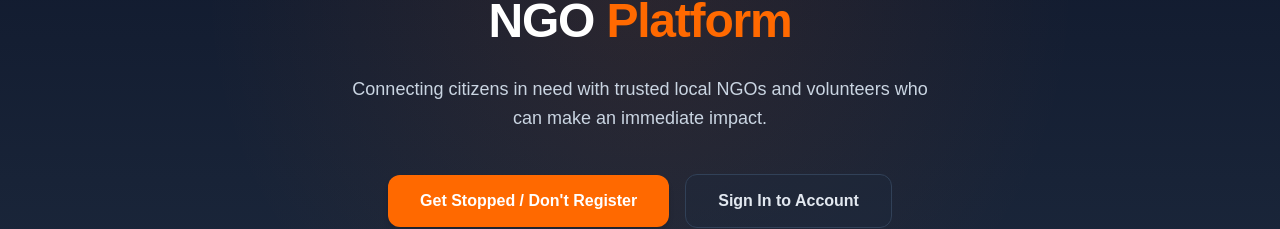
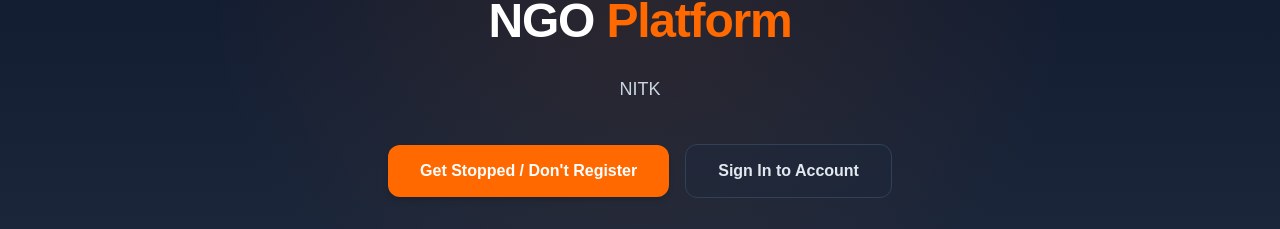
Before and after one commit to aagam2166/ngo-platform, a React (Vite) app in the folder frontend/: page / in a window 1280 px wide. Shown: the part 220-449 px from the top of the page. Built offline with nearby package versions, Linux system fonts and the light colour scheme; no server answers.

Commit message:
Change description text on Landing Page
Updated the description text on the Landing Page.

```diff
--- a/frontend/src/pages/LandingPage.tsx
+++ b/frontend/src/pages/LandingPage.tsx
@@ -40,7 +40,7 @@ export default function LandingPage() {
           </h1>
 
           <p className="text-base sm:text-lg text-slate-300 max-w-xl mx-auto mb-10 leading-relaxed">
-            Connecting citizens in need with trusted local NGOs and volunteers who can make an immediate impact.
+             NITK
           </p>
 
           <div className="flex flex-col sm:flex-row gap-4 justify-center items-center">
```
